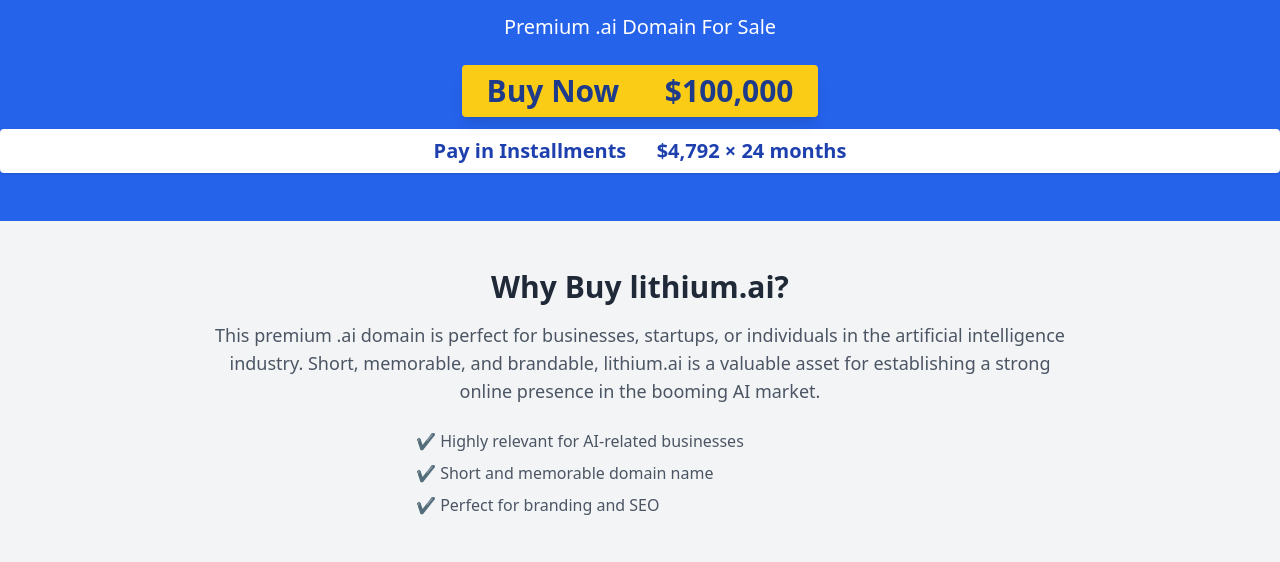
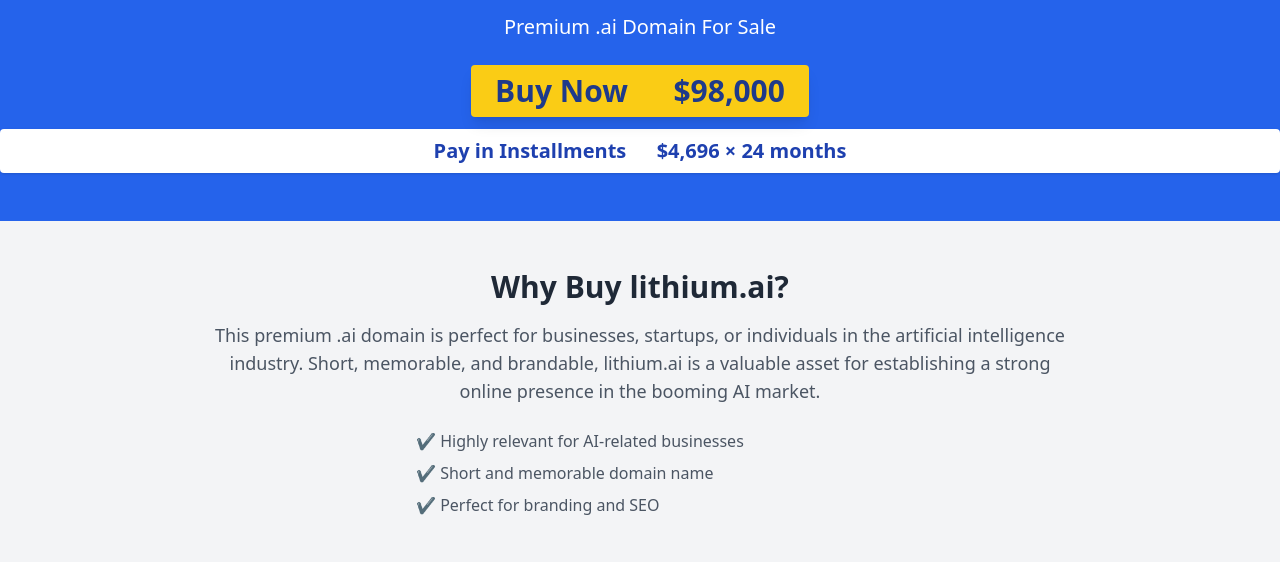
Before and after one commit to zaidtashman/lithiumai-landing, a plain HTML site: page index.html in a window 1280 px wide. Shown: the part 219-781 px from the top of the page. Drawn offline with nearby package versions, Linux system fonts and the light colour scheme.

Commit message:
Update index.html

```diff
--- a/index.html
+++ b/index.html
@@ -21,10 +21,10 @@
     <!-- Pricing Section -->
     <div class="mt-6 space-y-3">
       <p class="inline-block text-2xl md:text-3xl font-extrabold bg-yellow-400 text-blue-900 px-6 py-2 rounded shadow-lg">
-        Buy Now &emsp; $100,000
+        Buy Now &emsp; $98,000
       </p>
       <p class="block text-lg md:text-xl font-semibold bg-white text-blue-800 px-5 py-2 rounded shadow">
-        Pay in Installments &emsp; $4,792 × 24 months
+        Pay in Installments &emsp; $4,696 × 24 months
       </p>
     </div>
   </header>
```
